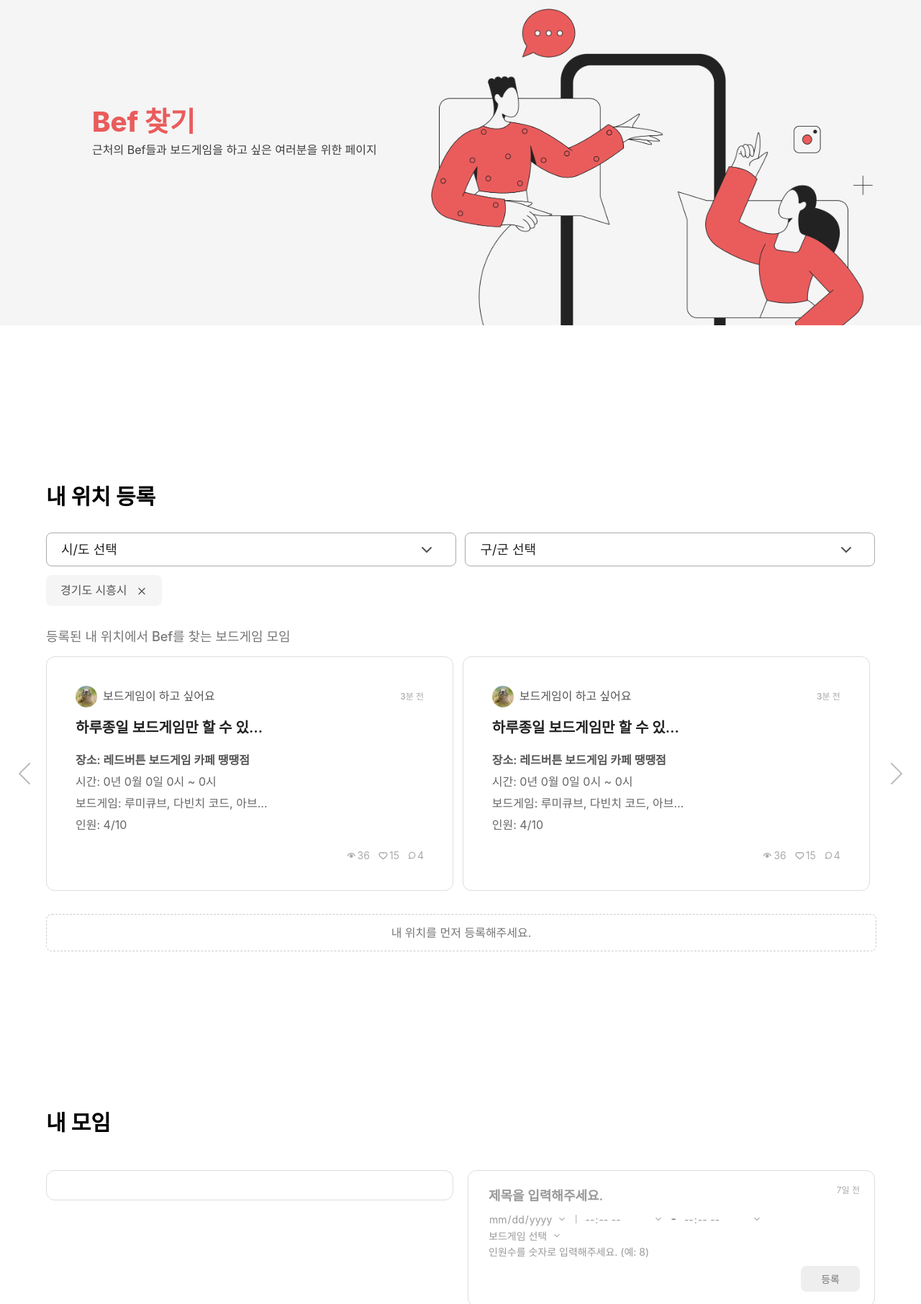
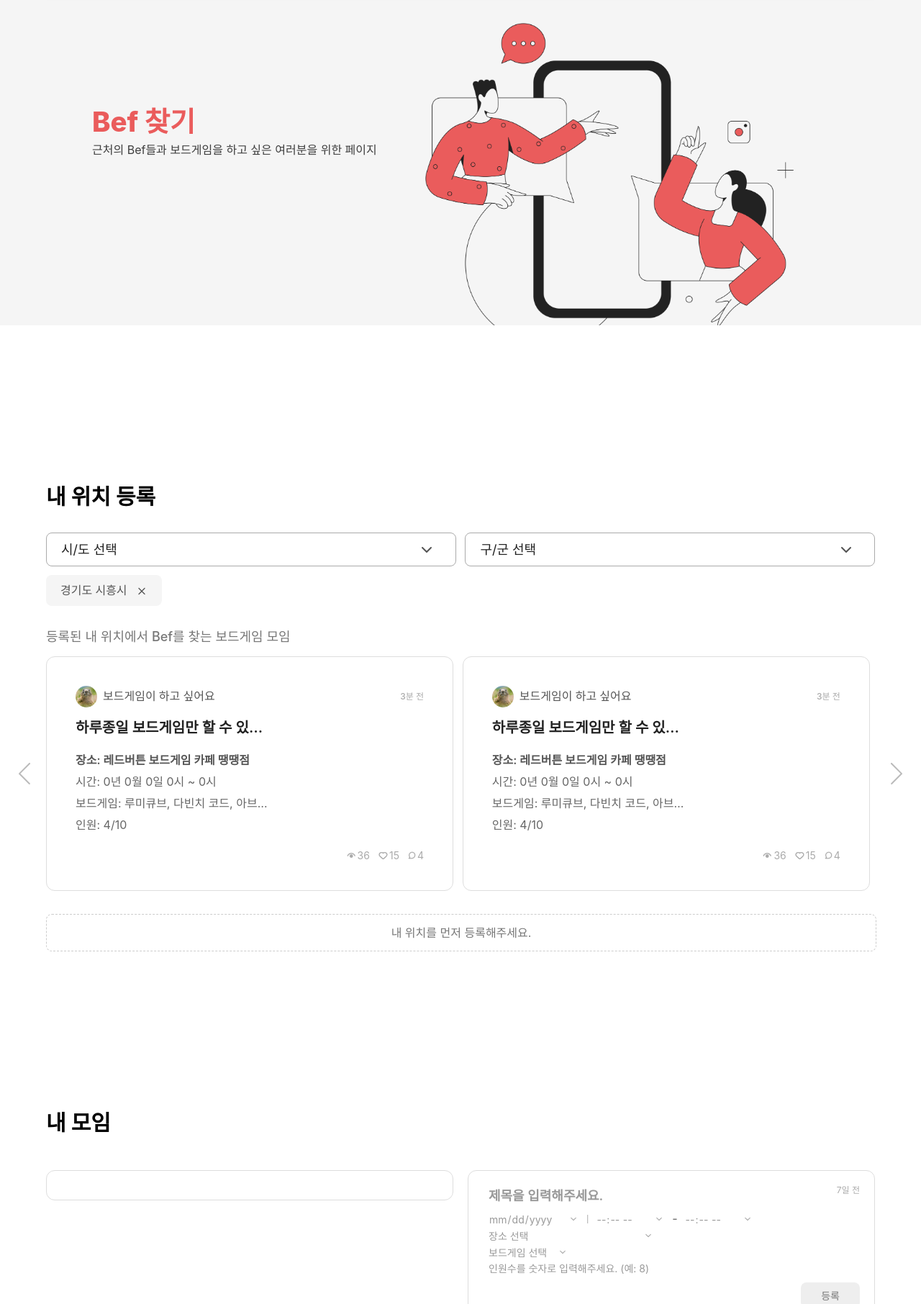
Before and after one commit to baeyejin0621/Bef, a plain HTML site: page sub/find_bef/find_bef1.html in a window 1280 px wide. Shown: the part 88-1900 px from the top of the page at 72% size. Drawn offline with Linux system fonts and the light colour scheme.

Commit message:
js 파일 생성

```diff
--- a/css/responsive/sub/boardgame_cafe/boardgame_cafe1_responsive.css
+++ b/css/responsive/sub/boardgame_cafe/boardgame_cafe1_responsive.css
@@ -133,8 +133,8 @@
 @media screen and (min-width: 1024px) {
   /*서브 비주얼*/
   .sub_visual {
-    background-size: clamp(400px, 38vw, 720.26px);
-    background-position: 90% 140px;
+    background-size: clamp(350px, 30vw, 720.26px);
+    background-position: 77% 140px;
   }
 
   .sub_visual .visual_text {
--- a/css/responsive/sub/boardgame_guide/boardgame_guide1_responsive.css
+++ b/css/responsive/sub/boardgame_guide/boardgame_guide1_responsive.css
@@ -211,8 +211,8 @@
 @media screen and (min-width: 1024px) {
   /*서브 비주얼*/
   .sub_visual {
-    background-size: clamp(450px, 48vw, 801px);
-    background-position: 90% 80px;
+    background-size: clamp(400px, 40vw, 801px);
+    background-position: 80% 110px;
   }
 
   .sub_visual .visual_text {
--- a/css/responsive/sub/contact/contact1_responsive.css
+++ b/css/responsive/sub/contact/contact1_responsive.css
@@ -156,8 +156,8 @@
 @media screen and (min-width: 1024px) {
   /*서브 비주얼*/
   .sub_visual {
-    background-size: clamp(550px, 48vw, 821px);
-    background-position: 100% 127px;
+    background-size: clamp(380px, 48vw, 821px);
+    background-position: 80% 110px;
   }
 
   .sub_visual .visual_text {
--- a/css/responsive/sub/find_bef/find_bef1_responsive.css
+++ b/css/responsive/sub/find_bef/find_bef1_responsive.css
@@ -235,7 +235,6 @@
   }
 
   .sec2 .post .time_line input {
-    width: clamp(60px, 16vw, 110px);
     font-size: clamp(var(--xxsm-size-font1), 2.5vw, var(--sm-size-font));
     background-size: clamp(11px, 3.1vw, 14px) clamp(11px, 3.1vw, 14px);
   }
@@ -248,12 +247,16 @@
     gap: clamp(4px, 1vw, 10px);
   }
 
-  /*보드게임 선택*/
+  /*장소 & 보드게임 선택*/
+  .sec2 .post .place {
+    margin-bottom: clamp(3px, 0.6vw, 6px);
+  }
+
   .sec2 .post select {
-    width: clamp(82px, 22vw, 115px);
     font-size: clamp(var(--xxsm-size-font1), 2.5vw, var(--sm-size-font));
     background-size: clamp(11px, 3.1vw, 14px) clamp(11px, 3.1vw, 14px);
     padding-left: clamp(4px, 1vw, 8px);
+    padding-right: clamp(12px, 3.3vw, 15px);
   }
 
   /*인원수*/
@@ -341,8 +344,8 @@
 @media screen and (min-width: 1024px) {
   /*서브 비주얼*/
   .sub_visual {
-    background-size: clamp(450px, 48vw, 720.26px);
-    background-position: 90% 100px;
+    background-size: clamp(400px, 40vw, 720.26px);
+    background-position: 77% 120px;
   }
 
   .sub_visual .visual_text {
@@ -378,6 +381,11 @@
   .sec2 .post > div {
     width: calc(50% - 10px);
   }
+
+  /*모임 추가 버튼*/
+  .sec2 .plus {
+    width: calc(50% - 10px);
+  }
 }
 
 @media screen and (min-width: 1500px) {
--- a/css/responsive/sub/promotion/promotion_responsive.css
+++ b/css/responsive/sub/promotion/promotion_responsive.css
@@ -129,8 +129,8 @@
 @media screen and (min-width: 1024px) {
   /*서브 비주얼*/
   .sub_visual {
-    background-size: clamp(500px, 48vw, 750px);
-    background-position: 93% 127px;
+    background-size: clamp(420px, 40vw, 750px);
+    background-position: 77% 90px;
   }
 
   .sub_visual .visual_text {
@@ -147,13 +147,13 @@
 
   /*첫번째 섹션*/
   .sec1 .price {
-    gap: clamp(2px, 0.1vw, 6px);
+    gap: clamp(2px, 0.4vw, 6px);
   }
 
   /*정가 보이기*/
   .sec1 .price .original {
     display: block;
-    font-size: clamp(var(--sm-size-font), 1.2vw, var(--lg-size-font3));
+    font-size: clamp(var(--sm-size-font), 1.2vw, var(--md-size-font3));
   }
 }
 
--- a/css/responsive/sub/service_guide/service_guide1_responsive.css
+++ b/css/responsive/sub/service_guide/service_guide1_responsive.css
@@ -130,8 +130,8 @@
 @media screen and (min-width: 1024px) {
   /*서브 비주얼*/
   .sub_visual {
-    background-size: clamp(400px, 39vw, 821px);
-    background-position: 87% 80px;
+    background-size: clamp(360px, 35vw, 800px);
+    background-position: 80% 100px;
   }
 
   .sub_visual .left_text {
--- a/css/sub/find_bef/find_bef1.css
+++ b/css/sub/find_bef/find_bef1.css
@@ -412,7 +412,7 @@ h3 {
 }
 
 .sec2 .post .time_line input {
-  width: 100px;
+  width: fit-content;
   font-size: var(--sm-size-font);
   font-weight: var(--regular-weight-font);
   color: var(--black-color16);
@@ -440,14 +440,18 @@ h3 {
   color: var(--black-color3);
 }
 
-/*보드게임 선택*/
+/*장소 & 보드게임 선택*/
+.sec2 .post .place {
+  margin-bottom: 6px;
+}
+
 .sec2 .post select {
   color: var(--black-color16);
-  width: 115px;
-  padding-right: 10px;
+  width: fit-content;
+  padding-right: 16px;
   background: url(../../../img/sub/find_bef/find_bef1/sec2/arrow_down.svg)
     no-repeat;
-  background-position: 95% 50%;
+  background-position: 100% 50%;
   padding-left: 8px;
   margin-bottom: 1px;
 }
--- a/sub/find_bef/find_bef1.html
+++ b/sub/find_bef/find_bef1.html
@@ -377,7 +377,30 @@
                           <input type="time" />
                         </div>
                       </div>
-                      <select>
+                      <select class="place">
+                        <option value="0" selected disabled>장소 선택</option>
+                        <option value="1">보드게임카페레드버튼 건대점</option>
+                        <option value="2">
+                          보드게임카페 레드버튼 시네마강남
+                        </option>
+                        <option value="3">더홀릭보드게임카페 홍대점</option>
+                        <option value="4">더홀릭보드게임카페 종로점</option>
+                        <option value="5">
+                          데블다이스 보드게임카페 강남대로점
+                        </option>
+                        <option value="6">
+                          데블다이스 보드게임카페 강남점
+                        </option>
+                        <option value="7">
+                          홈즈앤루팡 보드게임카페 건대점
+                        </option>
+                        <option value="8">히어로보드게임카페 상봉점</option>
+                        <option value="9">보드게임카페 더조커 홍대점</option>
+                        <option value="10">
+                          홈즈앤루팡 보드게임카페 강남점
+                        </option>
+                      </select>
+                      <select class="select_game">
                         <option value="0" selected disabled>
                           보드게임 선택
                         </option>
```
Also changed, not shown: index.html (+25 -8 lines), js/click_display.js (added, +19 -0 lines), img/sub/promotion/promotion1/sub_visual/visual_img.png.
